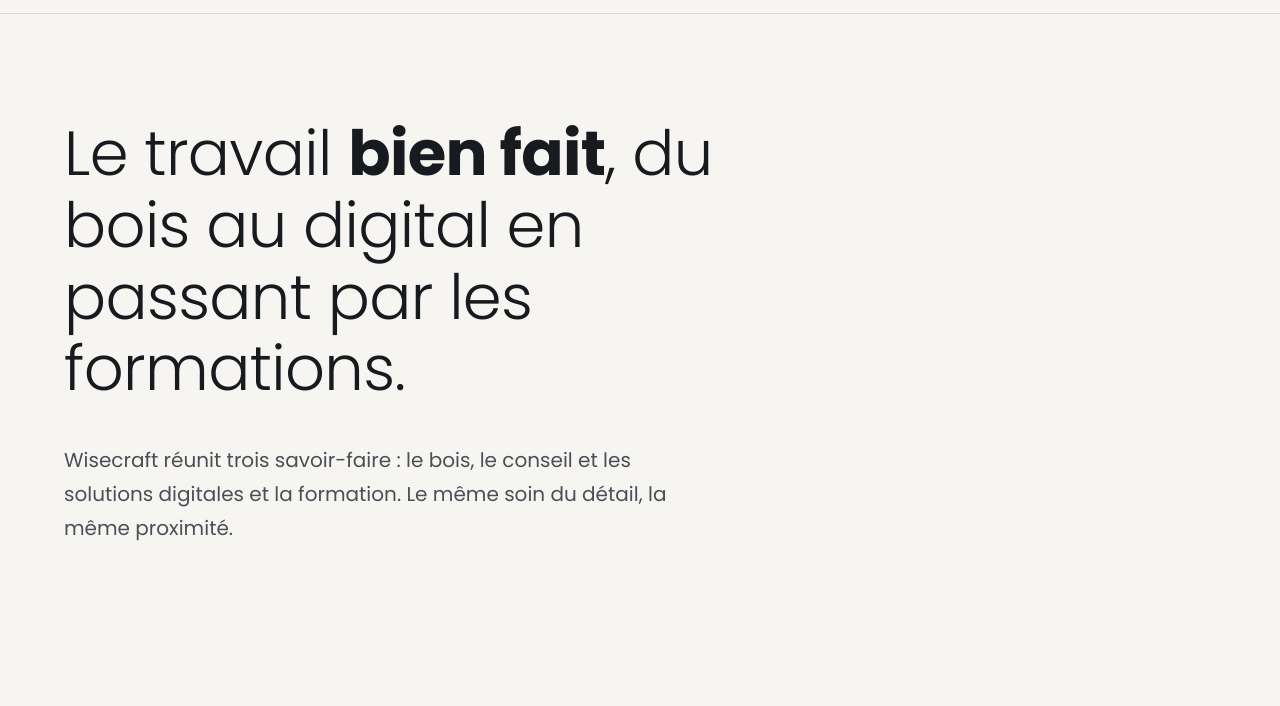
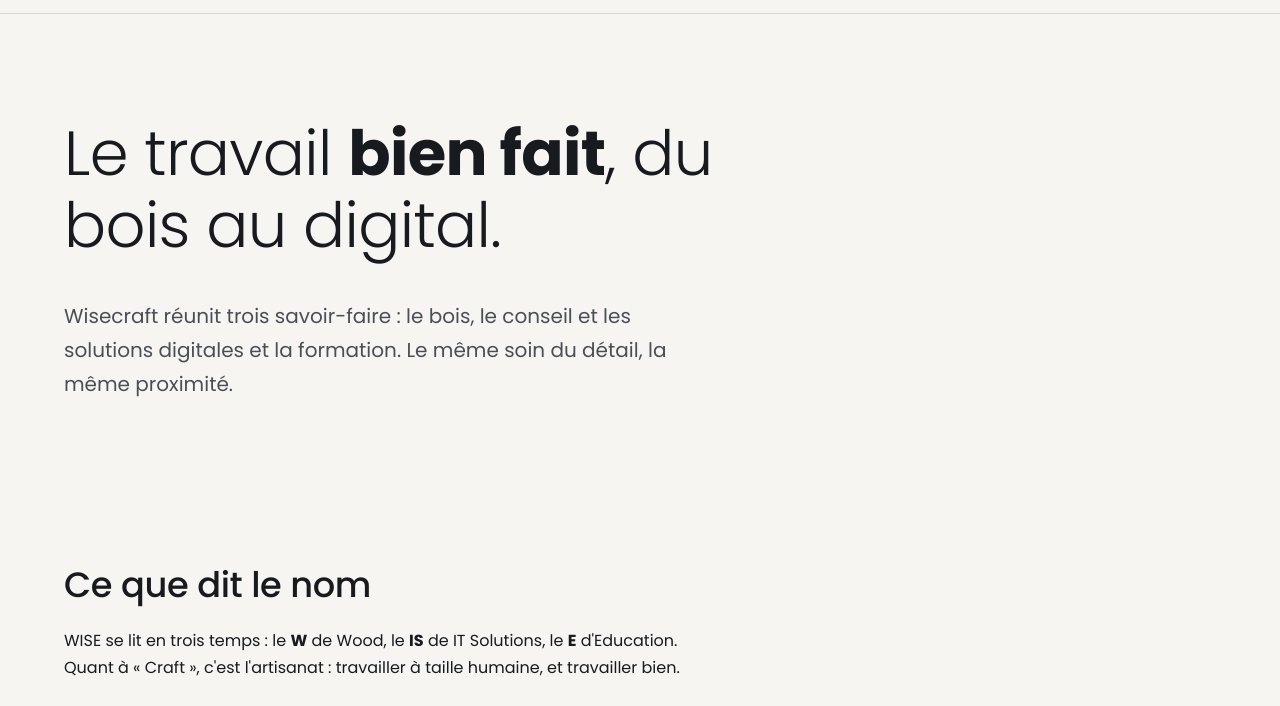
Before and after one commit to wisecraftbe-lgtm/wisecraft-website, a plain HTML site: page index.html in a window 1280 px wide. Shown: the part 63-769 px from the top of the page. Drawn offline with Linux system fonts and the light colour scheme.

Commit message:
review des titres principaux

```diff
--- a/index.html
+++ b/index.html
@@ -38,7 +38,7 @@
     <section class="hero">
       <div class="wrap">
         <!-- Texte proposé, à valider -->
-        <h1>Le travail <strong>bien fait</strong>, du bois au digital en passant par les formations.</h1>
+        <h1>Le travail <strong>bien fait</strong>, du bois au digital.</h1>
         <p class="lead">Wisecraft réunit trois savoir-faire : le bois, le conseil et les solutions digitales et la formation. Le même soin du détail, la même proximité.</p>
       </div>
     </section>
```
